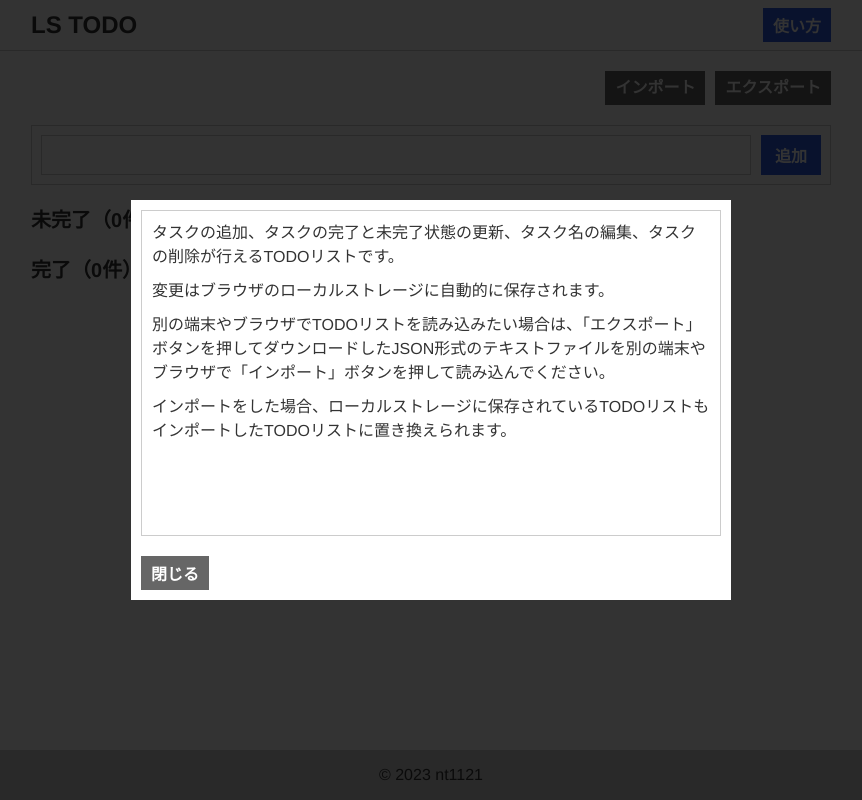
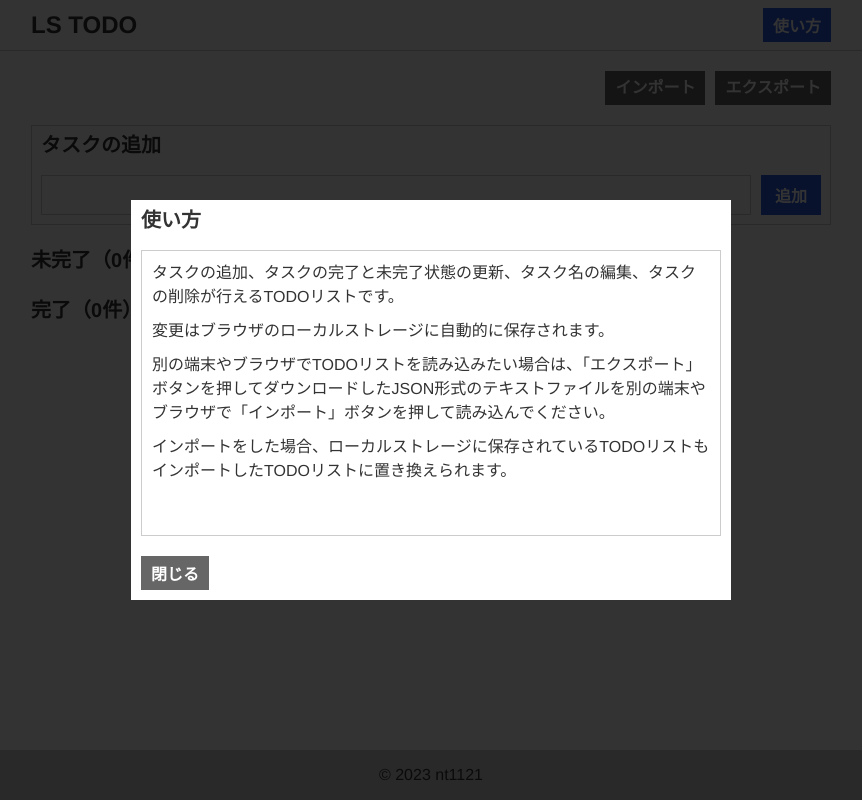
Before and after one commit to nt1121/ls-todo, a React (Create React App) app: page / in a window 1280 px wide. Both pictures are taken after a click on the button "使い方". Shown: the whole page, without its empty margins (209-1071 px from the left). Built offline with nearby package versions, Linux system fonts and the light colour scheme.

Commit message:
デザインの修正など

```diff
--- a/src/components/HotToUseModal.jsx
+++ b/src/components/HotToUseModal.jsx
@@ -6,6 +6,7 @@ export const HowToUseModal = memo(() => {
     const template = (
         <div className="p-how-to-use-modal">
             <div className="p-how-to-use-modal__window">
+                <div className="p-how-to-use-modal__window-heading">使い方</div>
                 <div className="p-how-to-use-modal__window-text">
                     <p className="u-mb-10">タスクの追加、タスクの完了と未完了状態の更新、タスク名の編集、タスクの削除が行えるTODOリストです。</p>
                     <p className="u-mb-10">変更はブラウザのローカルストレージに自動的に保存されます。</p>
--- a/src/components/NameEditModal.jsx
+++ b/src/components/NameEditModal.jsx
@@ -24,11 +24,13 @@ export const NameEditModal = memo(() => {
     const template = (
         <div className="p-name-edit-modal">
             <div className="p-name-edit-modal__window">
+                <div className="p-name-edit-modal__window-heading">タスク名の編集</div>
                 <input
                     type="text"
                     className="p-name-edit-modal__window-input-text"
                     value={editTodoNewName}
                     onChange={(e) => setEditTodoNewName(e.target.value)}
+                    maxLength="100"
                 />
                 <div>
                     <button className="c-button c-button--primary u-mr-10" onClick={changeTodoName}>変更</button>
--- a/src/components/TodoAddForm.jsx
+++ b/src/components/TodoAddForm.jsx
@@ -28,6 +28,7 @@ export const TodoAddForm = memo(() => {
 
     return (
         <form className="p-todo-add-form" onSubmit={handleSubmit}>
+            <div className="p-todo-add-form__heading">タスクの追加</div>
             <input
                 type="text"
                 className="p-todo-add-form__input-text"
--- a/src/index.css
+++ b/src/index.css
@@ -167,7 +167,17 @@ ul, p {
     display: -webkit-box;
     display: -ms-flexbox;
     display: flex;
+    -ms-flex-wrap: wrap;
+    flex-wrap: wrap;
     border: solid 1px #ccc;
+}
+
+.p-todo-add-form__heading {
+    width: 100%;
+    font-size: 20px;
+    font-weight: bold;
+    line-height: 1;
+    margin-bottom: 20px;
 }
 
 .p-todo-add-form__input-text {
@@ -287,7 +297,7 @@ ul, p {
 
 .p-how-to-use-modal__window {
     background-color: #fff;
-    padding: 10px 10px 64px;
+    padding: 50px 10px 64px;
     width: 90%;
     max-width: 600px;
     height: 90%;
@@ -295,6 +305,15 @@ ul, p {
     max-height: 400px;
     overflow: hidden;
     position: relative;
+}
+
+.p-how-to-use-modal__window-heading {
+    position: absolute;
+    top: 10px;
+    left: 10px;
+    font-size: 20px;
+    font-weight: bold;
+    line-height: 1;
 }
 
 .p-how-to-use-modal__window-text {
@@ -340,6 +359,14 @@ ul, p {
 
 }
 
+.p-name-edit-modal__window-heading {
+    width: 100%;
+    font-size: 20px;
+    font-weight: bold;
+    line-height: 1;
+    margin-bottom: 20px;
+}
+
 .p-name-edit-modal__window-input-text {
     border: none;
     height: 40px;
```
